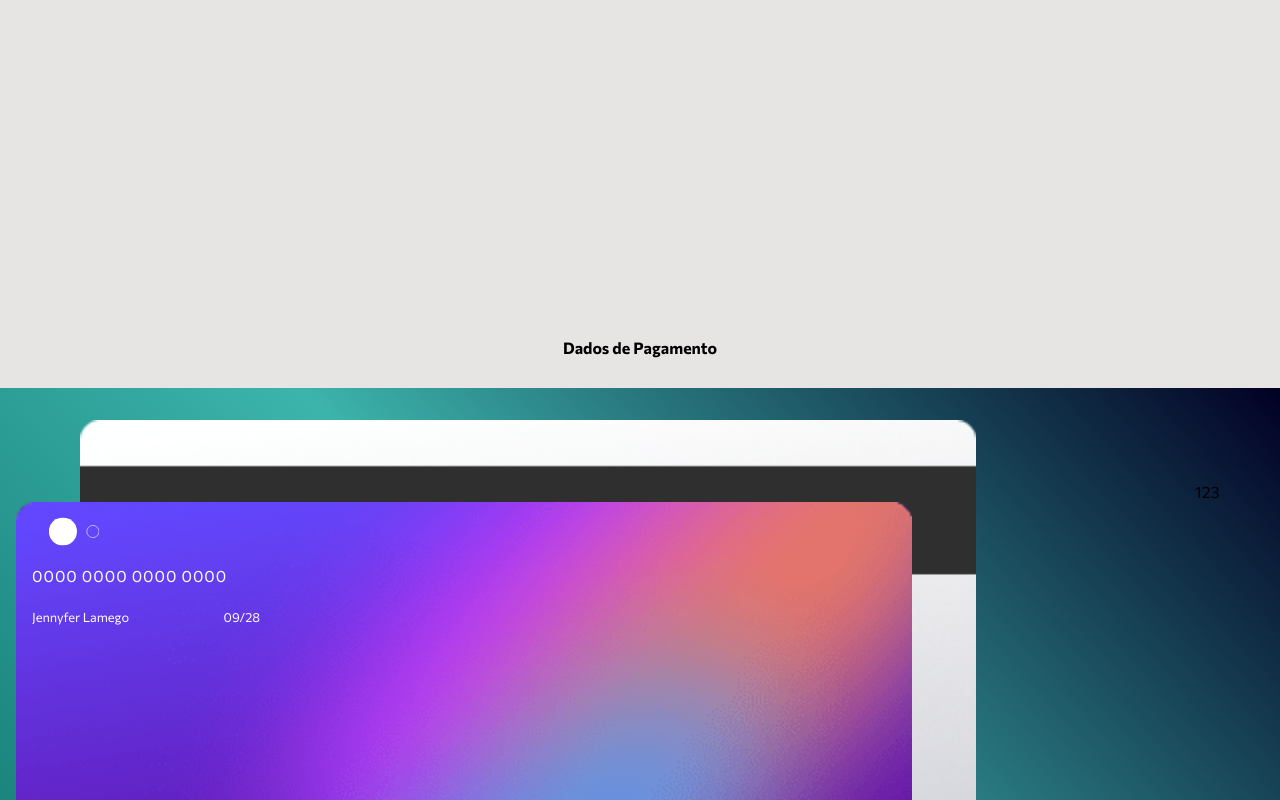
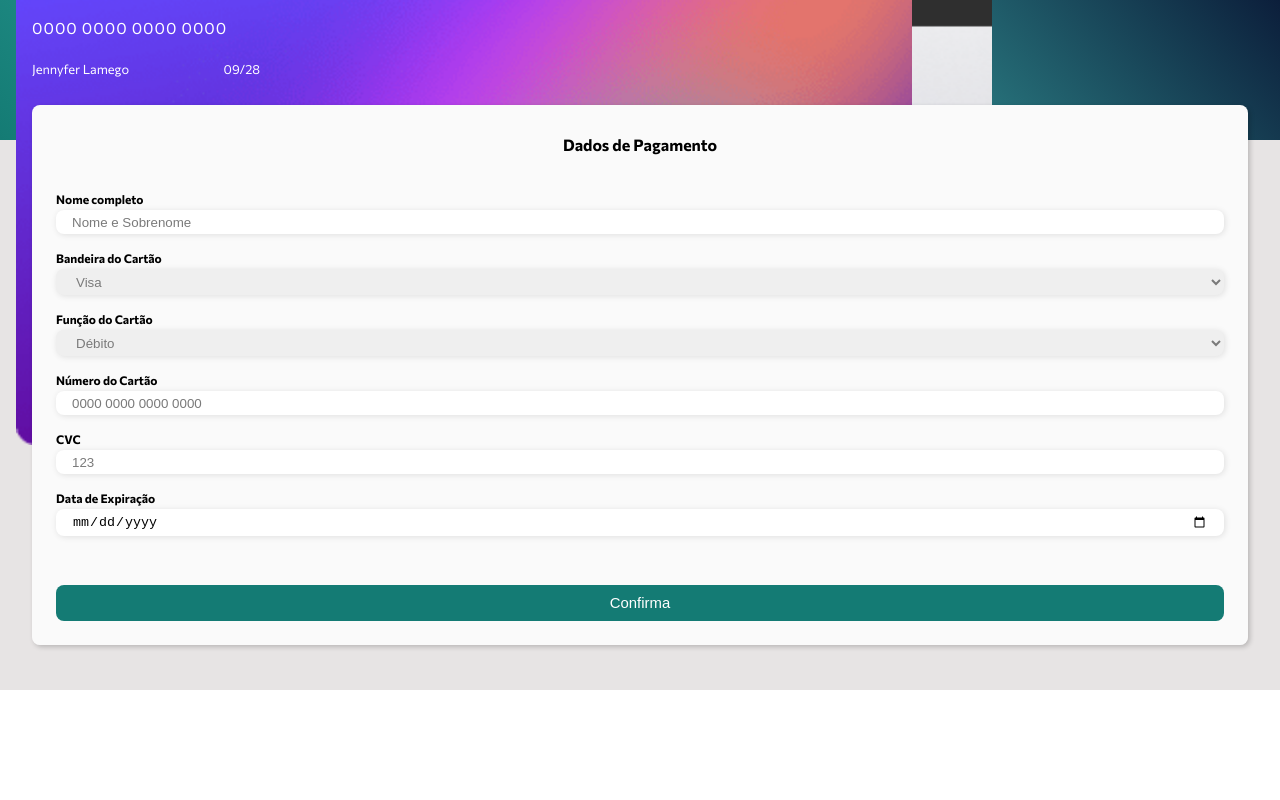
Before and after one commit to JennyLamego2022/Form_Cadastro, an Angular app: page / in a window 1280 px wide. Shown: the part 1260-2060 px from the top of the page. After the commit the page ends 1950 px from the top, so only its background shows below. Built offline with nearby package versions, Linux system fonts and the light colour scheme.

Commit message:
feat: ajustes form card e bh dos componentes

```diff
--- a/src/app/componentes/card/card.component.css
+++ b/src/app/componentes/card/card.component.css
@@ -20,30 +20,27 @@
 .container{
   font-family: 'Commissioner', sans-serif;
   width: 100%;
-  height:200vh;
+  height:850px;
   justify-content: center;
   align-items: center;
   background-color: var(--body-bg-color) ;
+  padding-bottom: 2rem;
+  /* background-color: red; */
 
 }
-.title{
-  margin-bottom: 2rem;
-  text-align: center;
-  color: var(--text-primary-color);
-  font-weight: 600;
-}
+
 
 .imgCard{
   background: rgb(2,0,36);
   background: linear-gradient(228deg, rgba(2,0,36,1) 0%, rgba(60,180,172,1) 55%, rgba(20,123,116,1) 100%);
   position:relative;
+  height: 300px;
 }
 
 .back-card{
-
   width: 70%;
   margin-top: 2rem;
-  margin-left: 5rem;
+  margin-left: 6rem;
   margin-bottom: 2rem;
   right: 0;
 }
@@ -61,7 +58,15 @@
   position: absolute;
   top: 6rem;
   right: 0;
-  margin-right: 2.2rem;
+  margin-right: 1.2rem;
+  color: var(--text-special-color);
+  font-size: 0.8rem;
+}
+.title{
+  margin-bottom: 2.5rem;
+  text-align: center;
+  color: var(--text-primary-color);
+  font-weight: 600;
 }
 
 .info-card{
@@ -71,7 +76,6 @@
   z-index: 1;
   top: 7.5rem;
   margin-left: 1rem;
-
   font-size: 0.8rem;
   display: flex;
   flex-wrap: wrap;
@@ -116,11 +120,16 @@
 .dadosPag{
   margin-left: 2rem;
   margin-right: 2rem;
+  /* margin-bottom: 2rem; */
   padding: 1.5rem;
-  padding-top: 6rem;
+  padding-top: 2rem;
   background-color: var(--body-bgForm-color);
   border-radius: 8px;
   box-shadow: 2px 2px 5px #0003;
+  position: absolute;
+  top: 1365px;
+  left: 0;
+  right: 0;
 }
 
 .inputCard-box{
@@ -163,3 +172,25 @@ select {
 select:hover{
   color: var(--text-primary-color);
 }
+
+.submit button{
+  width: 100%;
+  margin-right: auto;
+  margin-top: 2rem;
+  border:none;
+  background-color: var(--body-dark-color);
+  padding: 0.62rem;
+  border-radius: 8px;
+  cursor: pointer;
+}
+
+.submit button:hover{
+background-color: var(--body-moderate-color);
+}
+
+.submit button a{
+  text-decoration: none;
+  font-size: 0.93rem;
+  font-weight: 500;
+  color: var(--text-special-color)
+  }
--- a/src/app/componentes/card/card.component.html
+++ b/src/app/componentes/card/card.component.html
@@ -1,7 +1,7 @@
 <div class="container tLigth">
   <section class="pagamento">
     <form action="#">
-      <h1 class="title">Dados de Pagamento</h1>
+
 
       <fieldset class="dadosCard">
         <div class="imgCard">
@@ -21,6 +21,7 @@
       </fieldset>
 
       <fieldset class="dadosPag">
+        <h1 class="title">Dados de Pagamento</h1>
         <p class="inputCard-box">
           <label for="name">Nome completo</label>
           <input type="text" id="name" name="name" placeholder="Nome e Sobrenome" required>
@@ -50,14 +51,16 @@
         </p>
         <p class="inputCard-box">
           <label for="date">Data de Expiração</label>
-          <em></em>
+          <!-- <em></em> -->
           <input type="date" id="date" name="expiration" required>
+        </p>
+
+        <p class="submit">
+          <button type="submit"><a href="#">Confirma</a></button>
         </p>
       </fieldset>
 
-      <p class="submit">
-        <button type="submit"><a href="#">Confirma</a></button>
-      </p>
+
     </form>
   </section>
 </div>
--- a/src/app/componentes/form/form.component.css
+++ b/src/app/componentes/form/form.component.css
@@ -20,10 +20,12 @@
 .container{
   font-family: 'Commissioner', sans-serif;
   width: 100%;
-  height:200vh;
+  height:1100px;
   justify-content: center;
   align-items: center;
   background-color: var(--body-bg-color) ;
+  /* background-color: red; */
+
 }
 
 .bg{
@@ -31,7 +33,7 @@
   background-size: cover;
   background-repeat: no-repeat;
   width: 100%;
-  height: 50vh;
+  height: 273px;
   position: relative;
 }
 
@@ -97,7 +99,6 @@
   margin-left: 2rem;
   margin-right: 2rem;
   padding: 1.5rem;
-
   background-color: var(--body-bgForm-color);
   border-radius: 8px;
   box-shadow: 2px 2px 5px #0003;
@@ -110,7 +111,6 @@
   text-align: center;
   color: var(--text-primary-color);
   font-size: 1.5rem;
-
 }
 
 #instruction{
@@ -132,7 +132,6 @@
   flex-wrap: wrap;
   flex-direction: column;
   justify-content: space-between;
-  /* padding: 1rem; */
 }
 
 .input-box{
--- a/src/app/componentes/form/form.component.html
+++ b/src/app/componentes/form/form.component.html
@@ -7,6 +7,7 @@
         <span >Tema</span>
         <input type="checkbox" class="btn-toggle">
       </div>
+
     </div>
   </section>
   <div class="formulario">
```
